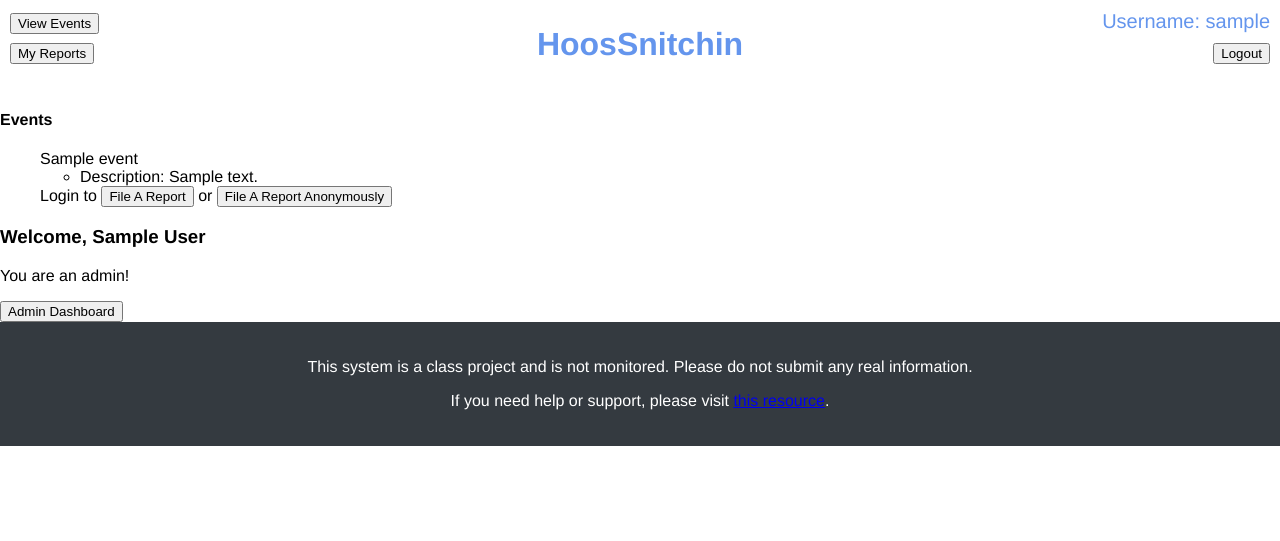
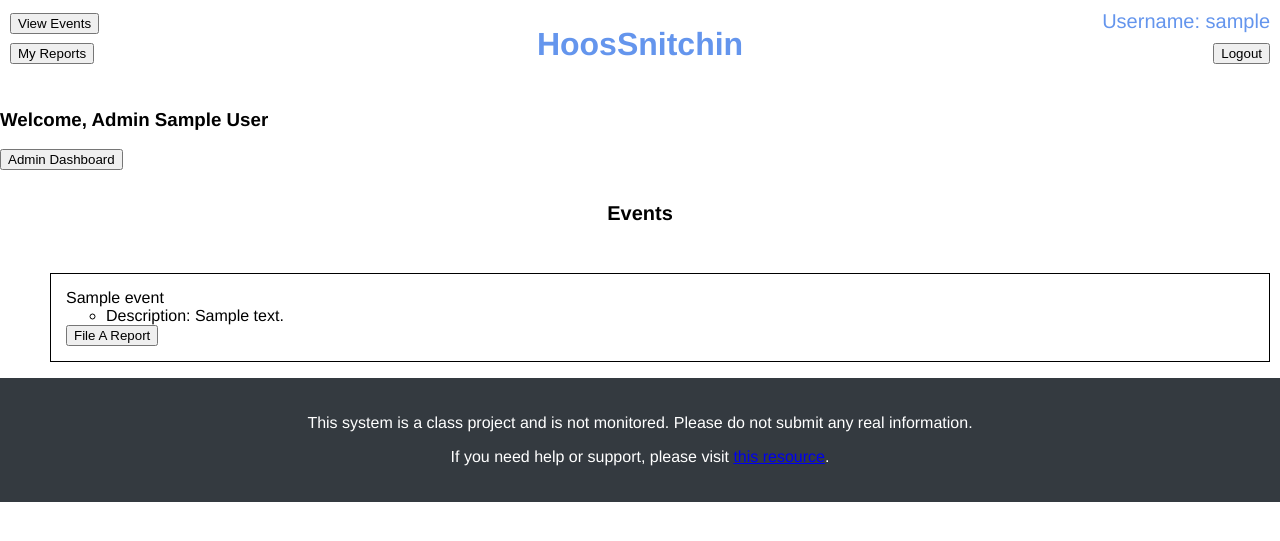
Before and after one commit to kimberlyyliuu/HoosSnitchin, a Django app: page / in a window 1280 px wide. Shown: the top 541 px of the page. Run offline with Django 5.2, Linux system fonts and the light colour scheme; a user stored in the database is signed in; tables that the repository leaves empty hold one stand-in row (values such as "Sample post").

Commit message:
fixed the index.html page and logic

```diff
--- a/main/static/main/index.css
+++ /dev/null
@@ -1,3 +0,0 @@
-body, h1, h2, h3, h4, h5, h6, p, a {
-        font-family: Helvetica, Arial, sans-serif;
-      }
--- a/main/templates/main/index.html
+++ b/main/templates/main/index.html
@@ -5,9 +5,24 @@
 <head>
     <meta charset="UTF-8">
     <title>Homepage</title>
-    <link rel="stylesheet" href="{% static 'main/index.css' %}" />
+    <link rel="stylesheet" href="{% static 'main/home_events.css' %}" />
 </head>
+
+
 <body>
+
+    {% if user.is_authenticated %}
+        {% if user.is_site_admin %}
+            <h3>Welcome, Admin {{ user.first_name }} {{ user.last_name }}</h3>
+            <button onclick="window.location.href='/admin-view/';">Admin Dashboard</button>
+        {% else %}
+            <h3>Welcome, {{ user.first_name }} {{ user.last_name }}</h3>
+        {% endif %}
+    {% else %}
+        <h3>Welcome, Guest</h3>
+    {% endif %}
+
+
     <!-- Events Section Start -->
     <div class="Events_Title"><h4>Events</h4></div>
     <ul>
@@ -17,36 +32,15 @@
             <ul>
                 <li>Description: {{ event.description }}</li>
             </ul>
-            Login to
+            {%  if user.is_authenticated %}
             <button onclick="window.location.href='/report/';">File A Report</button>
-            or
+            {% else %}
             <button onclick="window.location.href='/report/';">File A Report Anonymously</button>
+            {% endif %}
         </div>
     {% endfor %}
     </ul>
 
-
-    {% if user.is_authenticated %}
-    <h3>Welcome, {{ user.first_name }} {{ user.last_name }}</h3>
-    {% if user.is_site_admin %}
-    <p>You are an admin!</p>
-    <button onclick="window.location.href='/admin-view/';">Admin Dashboard</button>
-    {% else %}
-    <p>You are not an admin!</p>
-    {% endif %}
-    <br />
-
-
-    <!-- Events Section End -->
-
-    {% else %}
-    <h1>You should log in!</h1>
-    <button onclick="window.location.href='/accounts/login/';">Login</button>
-    <br />
-    or
-    <br />
-    <button onclick="window.location.href='/report/';" id="report">File A Report Anonymously</button>
-    {% endif %}
 </body>
 {% include 'footer.html' %}
 </html>
```
